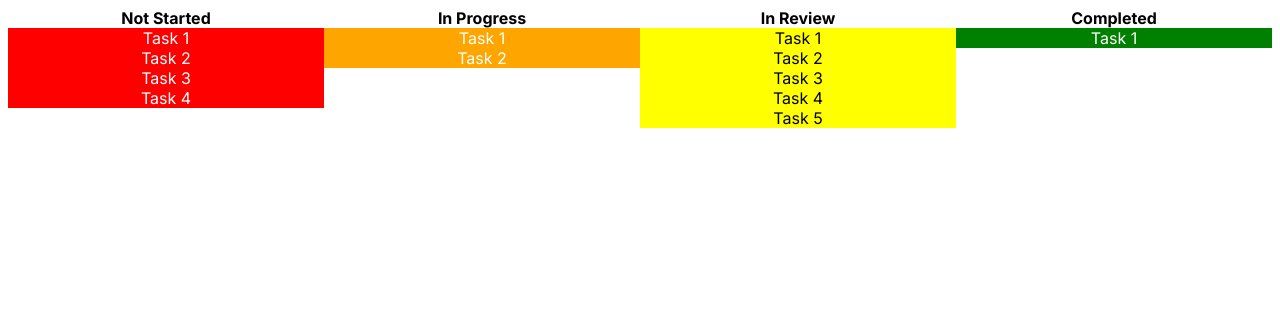
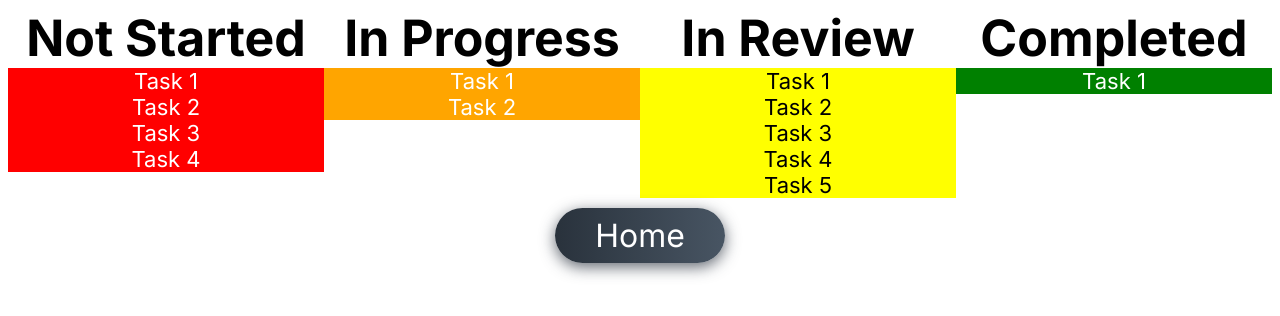
Before and after one commit to McTastic/Issue_Tracker, a Next.js app: page /dashboard in a window 1280 px wide. Shown: the top 316 px of the page. Built offline with nearby package versions, Linux system fonts and the light colour scheme.

Commit message:
added button styling

```diff
--- a/app/dashboard/page.tsx
+++ b/app/dashboard/page.tsx
@@ -1,3 +1,4 @@
+import Link from "next/link";
 import styles from "../../public/css/dashboard.module.css";
 
 const notStartedArr = ["Task 1", "Task 2", "Task 3", "Task 4"];
@@ -7,6 +8,7 @@ const completedArr = ["Task 1"];
 
 export default function DashBoard() {
   return (
+    <>
     <div className={styles.statusTable}>
       <div className={styles.statusColumn}>
         <div className={styles.statusLabel}>Not Started</div>
@@ -49,5 +51,9 @@ export default function DashBoard() {
         </div>
       </div>
     </div>
+    <div className={styles.btnContainer}>
+    <Link className={styles.homeLink} href="/">Home</Link>
+    </div>
+    </>
   );
 }
--- a/app/page.tsx
+++ b/app/page.tsx
@@ -4,7 +4,7 @@ import Link from "next/link";
 export default function Home() {
   return (
     <div>
-    <h1>This is home</h1>
+    <h1 style={{fontSize:"55px"}}>This is home</h1>
     <div className={styles.container}>
     <Link className={styles.link} href="/login">Login</Link>
     <Link className={styles.link} href="/dashboard">Dashboard</Link>
--- a/public/css/dashboard.module.css
+++ b/public/css/dashboard.module.css
@@ -9,6 +9,7 @@
   }
 .statusLabel {
     font-weight: bold;
+    font-size: 50px;
   }
 .notStarted {
     background-color: #ff0000;
@@ -32,3 +33,37 @@
 .task{
     flex-basis: 100%;
 }
+.btnContainer{
+    display: flex;
+    justify-content: center;
+    align-items: center;
+}
+.homeLink{
+    display: flex;
+    justify-content: center;
+    align-items: center;
+    width: 170px;
+    height: 55px;
+    font-size: 32px;
+    margin: 10px;
+    text-decoration: none;
+    background-image: linear-gradient(to right, #29323c, #485563, #2b5876, #4e4376);
+    box-shadow: 0 4px 15px 0 rgba(45, 54, 65, 0.75);
+    border-radius: 50px;
+    moz-transition: all .4s ease-in-out;
+    -o-transition: all .4s ease-in-out;
+    -webkit-transition: all .4s ease-in-out;
+    transition: all .4s ease-in-out;
+    text-align:center;
+    border: none;
+    background-size: 300% 100%;
+    color: white
+}
+.homeLink:hover{
+    background-position: 100% 0;
+    moz-transition: all .4s ease-in-out;
+    -o-transition: all .4s ease-in-out;
+    -webkit-transition: all .4s ease-in-out;
+    transition: all .4s ease-in-out;
+    transform: scale(1.1);
+}
--- a/public/css/globals.css
+++ b/public/css/globals.css
@@ -0,0 +1,3 @@
+*{
+    font-size: 22px;
+}
```
Also changed, not shown: public/css/homepage.module.css (+26 -0 lines).
